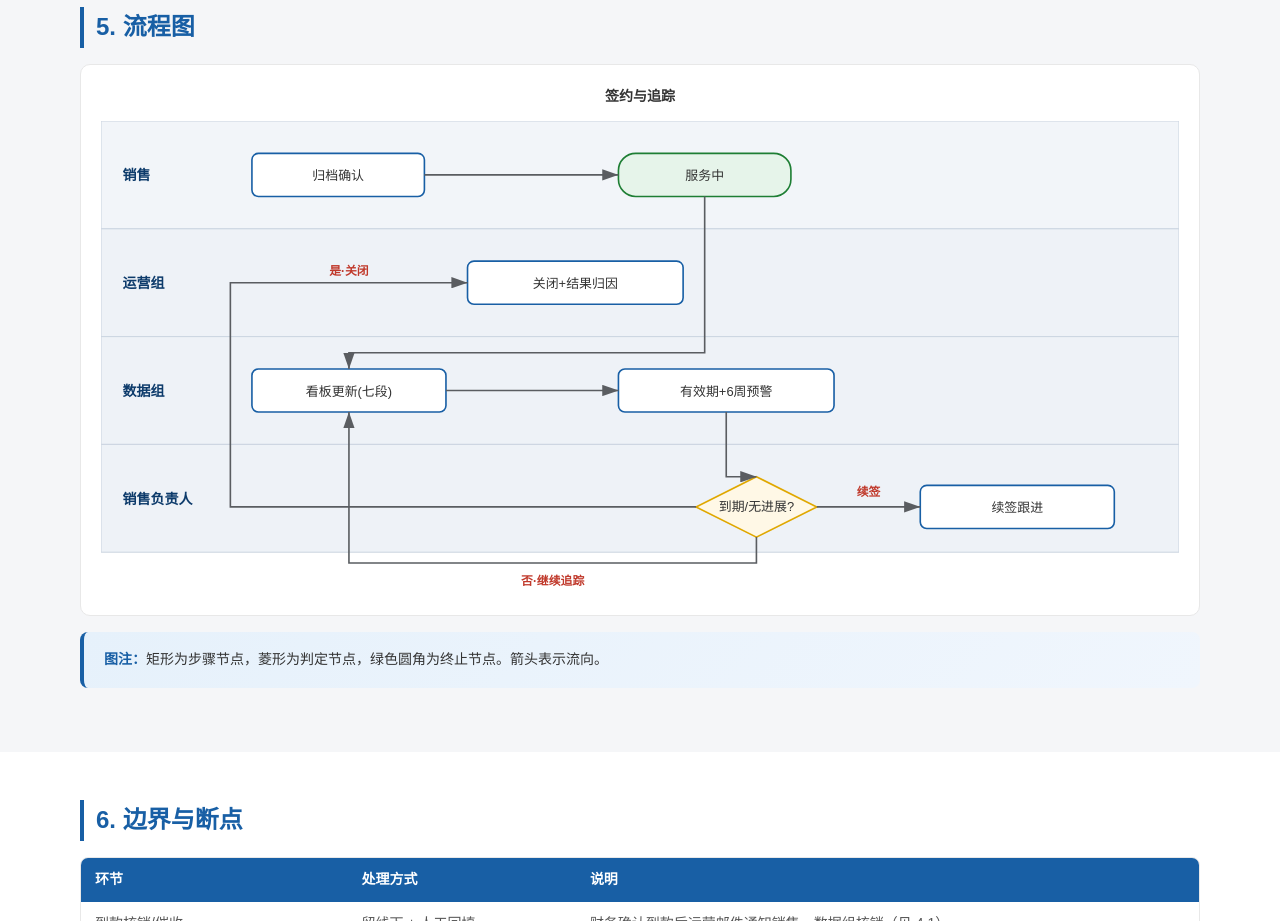
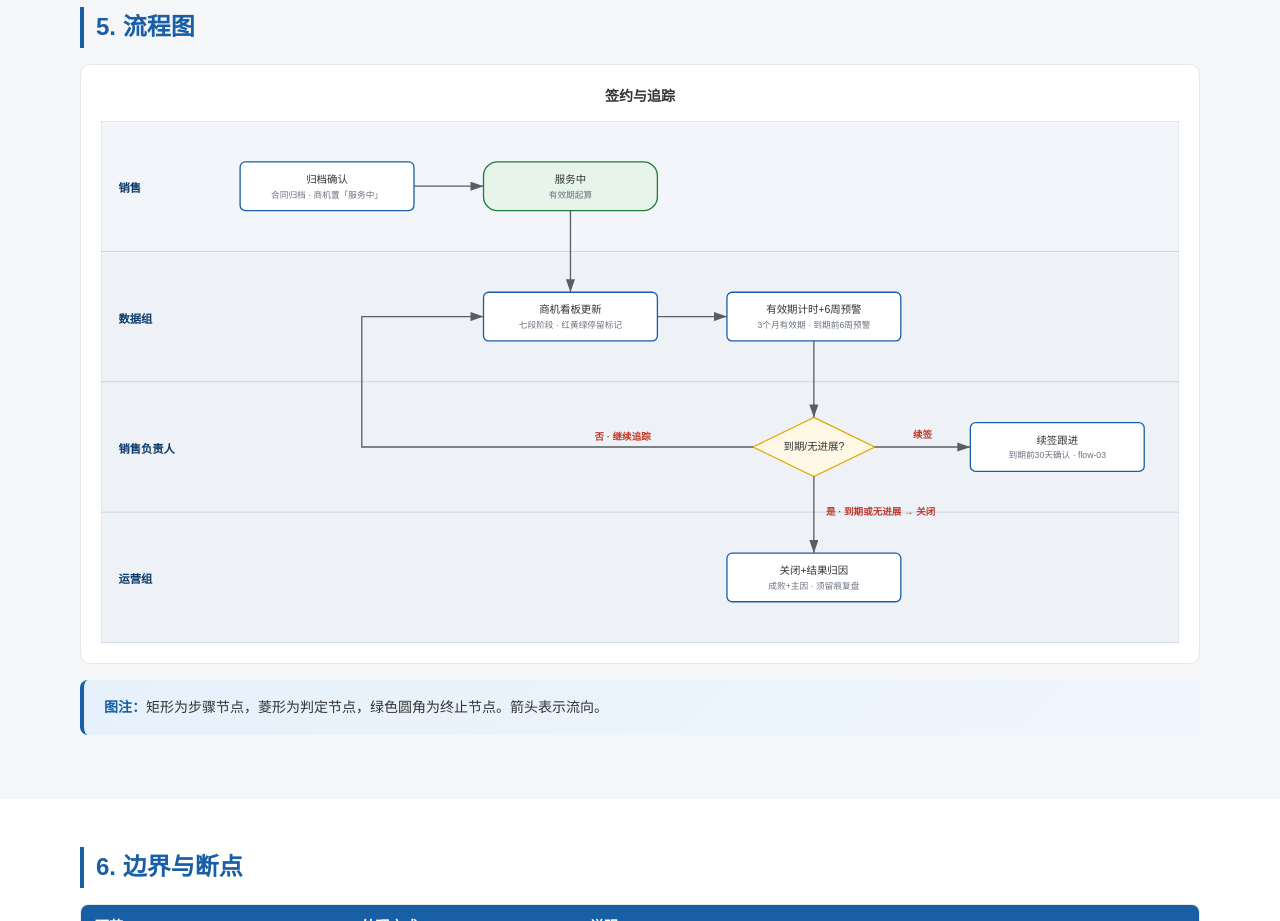
Before and after one commit to xukaining1010-netizen/crm-flows-preview, a plain HTML site: page flow-01-4-签约.html in a window 1280 px wide. Shown: the part 1700-2621 px from the top of the page. Drawn offline with Linux system fonts and the light colour scheme.

Commit message:
redraw(crm-flows): flow-01-4 全面重绘 - 修顺序/贴箭头/未对齐/越界 + 文案两行化
- 画布 1000x440 -> 1240x600，泳道 100 -> 150px（消除越出泳道）
- 泳道顺序调整为 销售/数据组/销售负责人/运营组，流程自上而下顺读（修顺序错乱）
- 相邻节点强制居中：同带同 y / 跨带同 x => 7 条边中 6 条退化为零折点直线
- 最短线段 15px -> 80px（消除贴着箭头转弯）
- 节点文案改两行，讲清更新什么看板/什么内容
- 清理重复的 diagram-type 注释（4 条 -> 1 条）

```diff
--- a/flow-01-4-签约.html
+++ b/flow-01-4-签约.html
@@ -175,11 +175,8 @@ tr:last-child td{border-bottom:none}
     <h2>5. 流程图</h2>
     <div class="svg-box">
       <div class="fig-title">签约与追踪</div>
-            <!-- diagram-type: FLOW -->
-            <!-- diagram-type: FLOW -->
-            <!-- diagram-type: FLOW -->
-            <!-- diagram-type: FLOW -->
-      <svg viewBox="0 0 1000 440" xmlns="http://www.w3.org/2000/svg" role="img" aria-label="签约与追踪">
+      <!-- diagram-type: FLOW -->
+      <svg viewBox="0 0 1240 600" xmlns="http://www.w3.org/2000/svg" role="img" aria-label="签约与追踪">
         <defs>
           <marker id="arrow" markerWidth="10" markerHeight="7" refX="10" refY="3.5" orient="auto">
             <polygon points="0 0, 10 3.5, 0 7" fill="#5a5d61"/>
@@ -188,44 +185,48 @@ tr:last-child td{border-bottom:none}
             .sw{fill:#f2f5f9;stroke:#cdd6e2;stroke-width:1}
             .lane{fill:#eef2f7;stroke:#cdd6e2;stroke-width:1}
             .lbl{font-size:13px;font-weight:bold;fill:#0d3b6b}
-            .box{fill:#fff;stroke:#185FA5;stroke-width:1.5;rx:6}
+            .box{fill:#fff;stroke:#185FA5;stroke-width:1.5}
             .diamond{fill:#fff8e6;stroke:#e0a800;stroke-width:1.5}
-            .end{fill:#e6f4ea;stroke:#1e7e34;stroke-width:1.5;rx:16}
+            .end{fill:#e6f4ea;stroke:#1e7e34;stroke-width:1.5}
             .txt{font-size:12px;fill:#333}
+            .sub{font-size:10px;fill:#6b7280}
             .edge{stroke:#5a5d61;stroke-width:1.5;fill:none;marker-end:url(#arrow)}
             .blabel{font-size:11px;font-weight:bold;fill:#c0392b}
           </style>
         </defs>
         <!-- 泳道背景 -->
-        <rect x="0" y="0" width="1000" height="100" class="sw"/>
-        <rect x="0" y="100" width="1000" height="100" class="lane"/>
-        <rect x="0" y="200" width="1000" height="100" class="lane"/>
-        <rect x="0" y="300" width="1000" height="100" class="lane"/>
+        <rect x="0" y="0" width="1240" height="150" class="sw"/>
+        <rect x="0" y="150" width="1240" height="150" class="lane"/>
+        <rect x="0" y="300" width="1240" height="150" class="lane"/>
+        <rect x="0" y="450" width="1240" height="150" class="lane"/>
         <!-- 泳道标签 -->
-        <text x="20" y="55" class="lbl">销售</text>
-        <text x="20" y="155" class="lbl">运营组</text>
-        <text x="20" y="255" class="lbl">数据组</text>
-        <text x="20" y="355" class="lbl">销售负责人</text>
-        <!-- 节点 -->
-        <rect x="140" y="30" width="160" height="40" class="box"/><text x="220" y="55" class="txt" text-anchor="middle">归档确认</text>
-        <rect x="480" y="30" width="160" height="40" class="end"/><text x="560" y="55" class="txt" text-anchor="middle">服务中</text>
-        <rect x="140" y="230" width="180" height="40" class="box"/><text x="230" y="255" class="txt" text-anchor="middle">看板更新(七段)</text>
-        <rect x="480" y="230" width="200" height="40" class="box"/><text x="580" y="255" class="txt" text-anchor="middle">有效期+6周预警</text>
-        <polygon points="608,330 664,358 608,386 552,358" class="diamond"/><text x="608" y="362" class="txt" text-anchor="middle">到期/无进展?</text>
-        <rect x="340" y="130" width="200" height="40" class="box"/><text x="440" y="155" class="txt" text-anchor="middle">关闭+结果归因</text>
-        <rect x="760" y="338" width="180" height="40" class="box"/><text x="850" y="363" class="txt" text-anchor="middle">续签跟进</text>
+        <text x="20" y="82" class="lbl">销售</text>
+        <text x="20" y="232" class="lbl">数据组</text>
+        <text x="20" y="382" class="lbl">销售负责人</text>
+        <text x="20" y="532" class="lbl">运营组</text>
+        <!-- 节点 · 销售带 -->
+        <rect x="160" y="47" width="200" height="56" rx="6" class="box"/><text x="260" y="71" class="txt" text-anchor="middle">归档确认</text><text x="260" y="88" class="sub" text-anchor="middle">合同归档 · 商机置「服务中」</text>
+        <rect x="440" y="47" width="200" height="56" rx="16" class="end"/><text x="540" y="71" class="txt" text-anchor="middle">服务中</text><text x="540" y="88" class="sub" text-anchor="middle">有效期起算</text>
+        <!-- 节点 · 数据组带 -->
+        <rect x="440" y="197" width="200" height="56" rx="6" class="box"/><text x="540" y="221" class="txt" text-anchor="middle">商机看板更新</text><text x="540" y="238" class="sub" text-anchor="middle">七段阶段 · 红黄绿停留标记</text>
+        <rect x="720" y="197" width="200" height="56" rx="6" class="box"/><text x="820" y="221" class="txt" text-anchor="middle">有效期计时+6周预警</text><text x="820" y="238" class="sub" text-anchor="middle">3个月有效期 · 到期前6周预警</text>
+        <!-- 节点 · 销售负责人带 -->
+        <polygon points="820,341 890,375 820,409 750,375" class="diamond"/><text x="820" y="379" class="txt" text-anchor="middle">到期/无进展?</text>
+        <rect x="1000" y="347" width="200" height="56" rx="6" class="box"/><text x="1100" y="371" class="txt" text-anchor="middle">续签跟进</text><text x="1100" y="388" class="sub" text-anchor="middle">到期前30天确认 · flow-03</text>
+        <!-- 节点 · 运营组带 -->
+        <rect x="720" y="497" width="200" height="56" rx="6" class="box"/><text x="820" y="521" class="txt" text-anchor="middle">关闭+结果归因</text><text x="820" y="538" class="sub" text-anchor="middle">成败+主因 · 须留痕复盘</text>
         <!-- 连线 -->
-        <path d="M300 50 L480 50" class="edge"/>
-        <path d="M560 70 L560 215 L230 215 L230 230" class="edge"/>
-        <path d="M320 250 L480 250" class="edge"/>
-        <path d="M580 270 L580 330 L608 330" class="edge"/>
-        <path d="M552 358 L120 358 L120 150 L340 150" class="edge"/>
-        <path d="M664 358 L760 358" class="edge"/>
-        <path d="M608 386 L608 410 L230 410 L230 270" class="edge"/>
+        <path d="M360 75 L440 75" class="edge"/>
+        <path d="M540 103 L540 197" class="edge"/>
+        <path d="M640 225 L720 225" class="edge"/>
+        <path d="M820 253 L820 341" class="edge"/>
+        <path d="M820 409 L820 497" class="edge"/>
+        <path d="M890 375 L1000 375" class="edge"/>
+        <path d="M750 375 L300 375 L300 225 L440 225" class="edge"/>
         <!-- 分支标签 -->
-        <text x="230" y="143" class="blabel" text-anchor="middle">是·关闭</text>
-        <text x="712" y="348" class="blabel" text-anchor="middle">续签</text>
-        <text x="419" y="430" class="blabel" text-anchor="middle">否·继续追踪</text>
+        <text x="834" y="453" class="blabel">是 · 到期或无进展 → 关闭</text>
+        <text x="945" y="365" class="blabel" text-anchor="middle">续签</text>
+        <text x="600" y="367" class="blabel" text-anchor="middle">否 · 继续追踪</text>
       </svg>
     </div>
     <div class="callout"><b>图注：</b>矩形为步骤节点，菱形为判定节点，绿色圆角为终止节点。箭头表示流向。</div>
```
